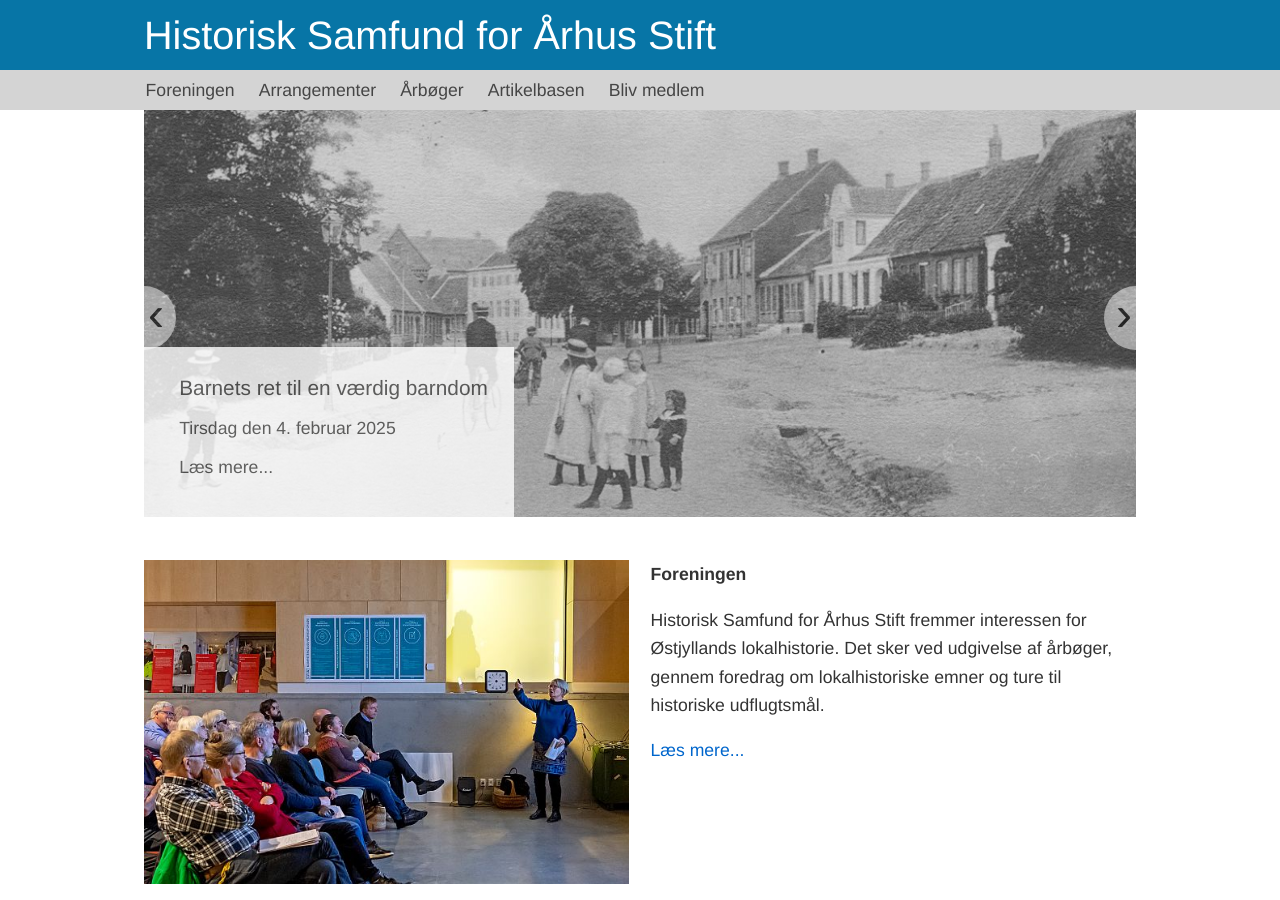
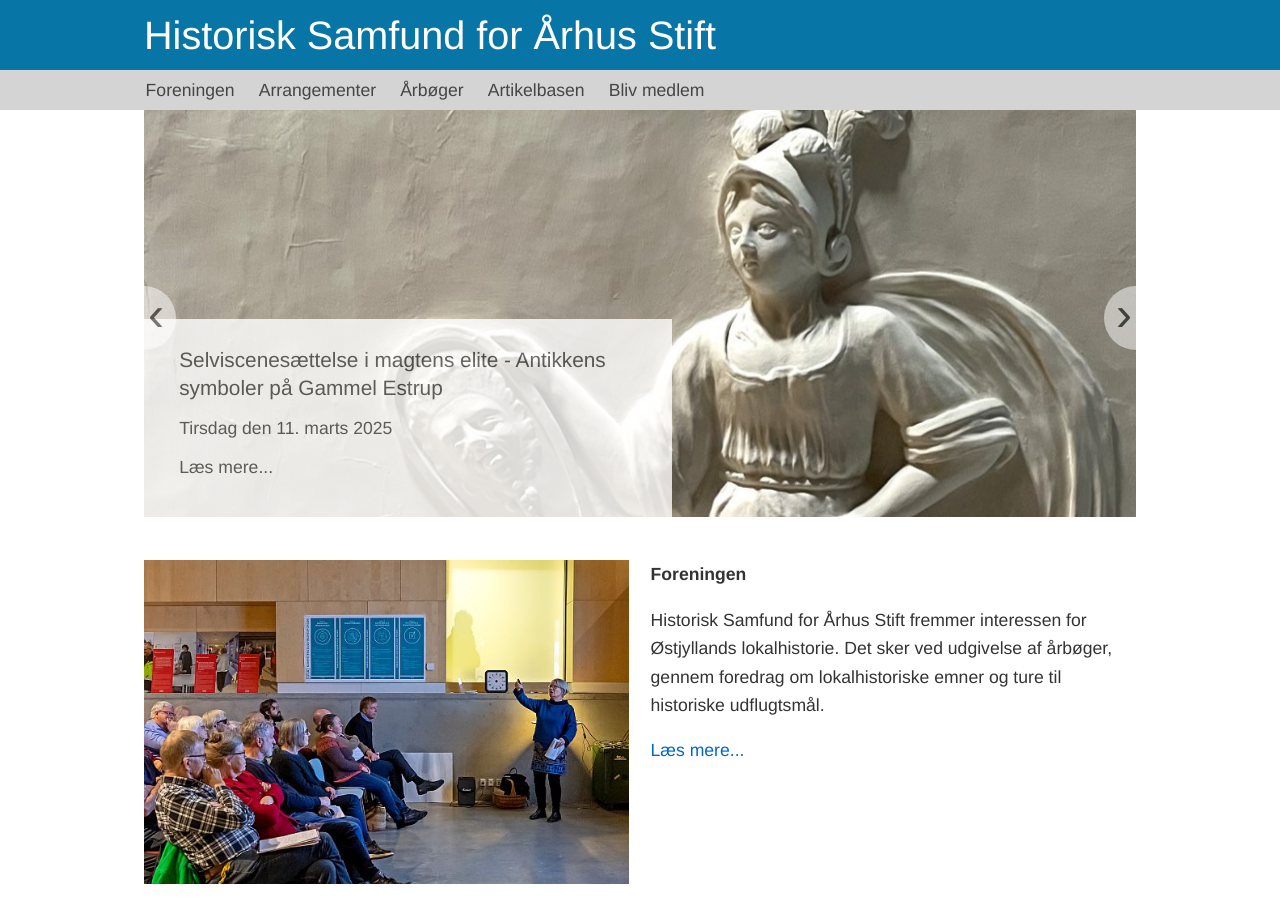
Before and after one commit to guldhorn/historisk-samfund, a Jekyll site: the page built from index.md, in a window 1280 px wide and 900 px high. Built offline with Jekyll 4.4.1, drawn with Linux system fonts in a browser that asks for light colours.

Commit message:
Update slides.yaml

```diff
--- a/_data/slides.yaml
+++ b/_data/slides.yaml
@@ -7,12 +7,6 @@
 # image_alt: the text to show when hovering the mouse over the image
 # title: the heading in the text-field which overlays the image
 # text: the text of the text-field
-
-- page_url: /arrangementer/2025-02-04-barnets-rettighed
-  image_url: /assets/Barnets rettighed_slider.jpg
-  image_alt: Barnets ret til en værdig barndom
-  title: Barnets ret til en værdig barndom
-  text: Tirsdag den 4. februar 2025
 
 - page_url: /arrangementer/2025-02-11-brugen-af-antikkens-symboler
   image_url: /assets/Brugen-af-antikkens-symboler-slider.jpg
```
